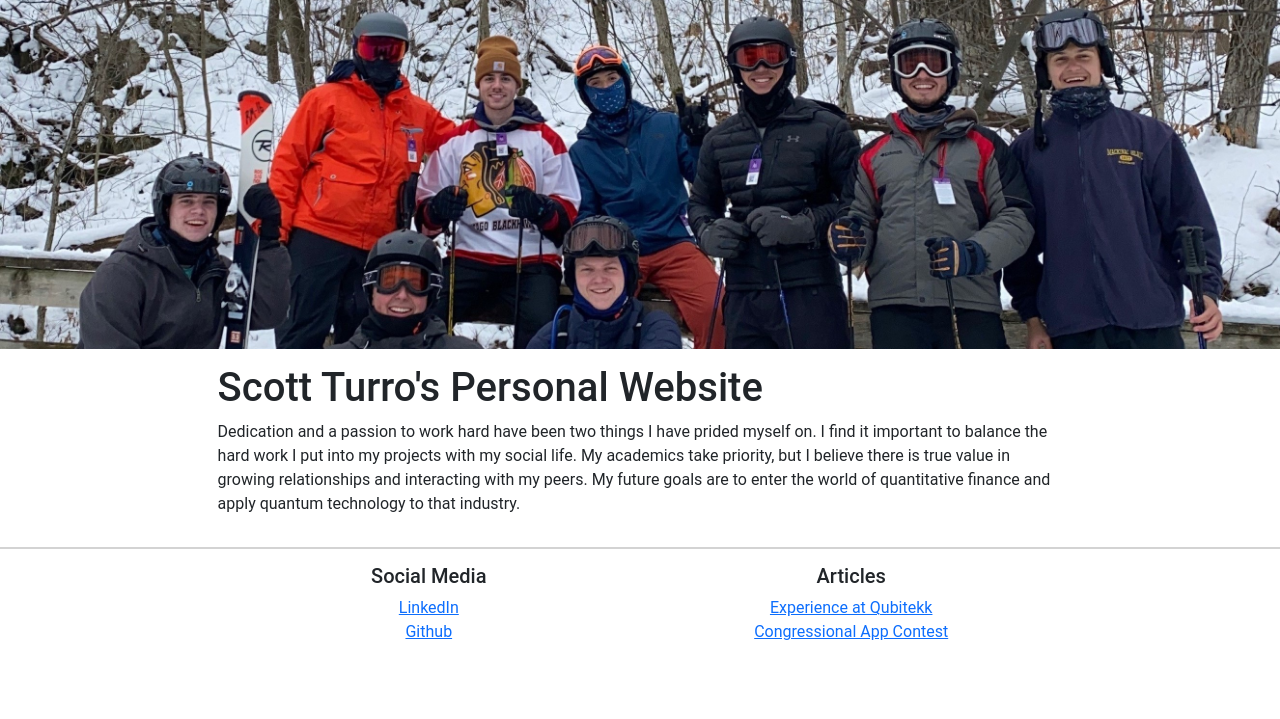
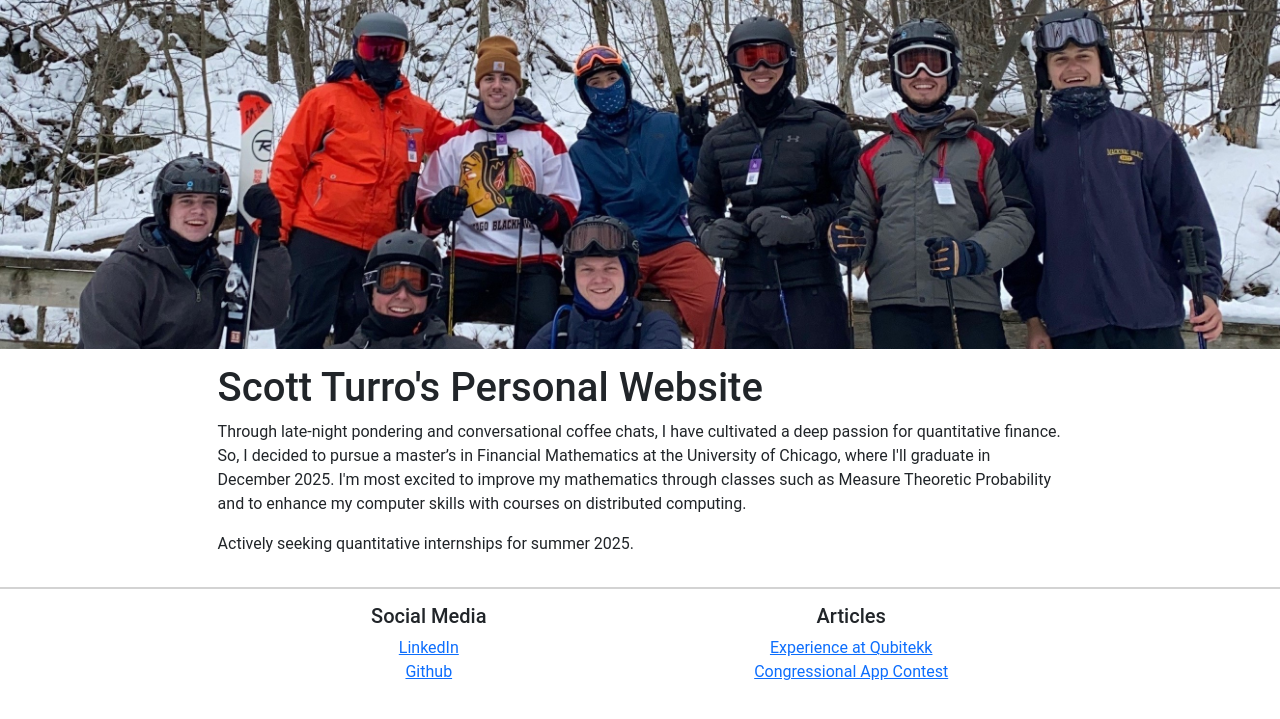
Before and after one commit to smturro2/personal-site, a Flask app: page / in a window 1280 px wide. Shown: the part 62-781 px from the top of the page. Run offline with Flask 3, Linux system fonts and the light colour scheme; some libraries are stand-ins or nearby versions.

Commit message:
Updated frontpage

```diff
--- a/templates/FrontPage.html
+++ b/templates/FrontPage.html
@@ -8,10 +8,16 @@
 <div id="BodyContent">
 
     <h1>Scott Turro's Personal Website</h1>
-    <p> Dedication and a passion to work hard have been two things I have prided myself on. I find it important
-        to balance the hard work I put into my projects with my social life. My academics take priority, but
-        I believe there is true value in growing relationships and interacting with my peers. My future goals are to
-        enter the world of quantitative finance and apply quantum technology to that industry.
+    <p>
+        Through late-night pondering and conversational coffee chats, I have cultivated a
+        deep passion for quantitative finance. So, I decided to pursue a master’s in Financial
+        Mathematics at the University of Chicago, where I'll graduate in December 2025.
+        I'm most excited to improve my mathematics through classes such as Measure
+        Theoretic Probability and to enhance my computer skills with courses on
+        distributed computing.
+    </p>
+    <p>
+        Actively seeking quantitative internships for summer 2025.
     </p>
 </div>
 {% endblock %}
```
